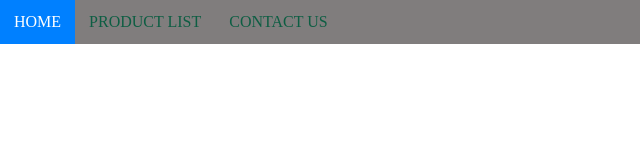
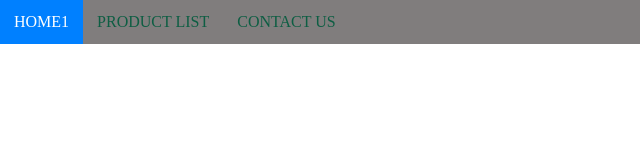
Before and after one commit to nehabaghel47/FurniDecor, a plain HTML site: page index.html in a window 1280 px wide. Shown: the full height of the page, 0-640 px from the left. Drawn offline with Linux system fonts and the light colour scheme; files that its build step writes are made by us from their sources; files whose address does not match are found by name.

Commit message:
changed in index file

```diff
--- a/index.html
+++ b/index.html
@@ -7,7 +7,7 @@
     <body>
         <nav>
             <ul class="topnav" id="dropdownClick">
-                <li><a href="#home">home</a></li>
+                <li><a href="#home">home1</a></li>
                 <li><a href="#productlist">product list</a></li>
                 <li><a href="#contactus">contact us</a></li>
                 <li class="topnav-right"><a href="/html/login.html">login</a></li>
```
